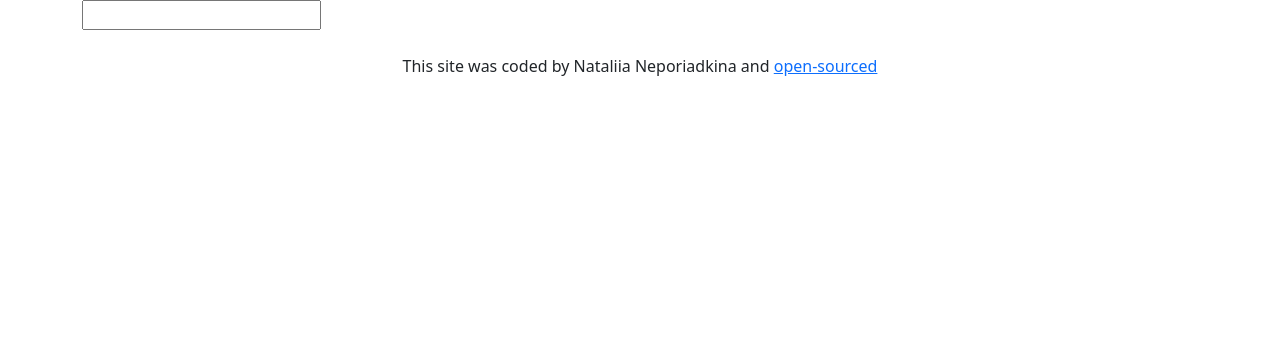
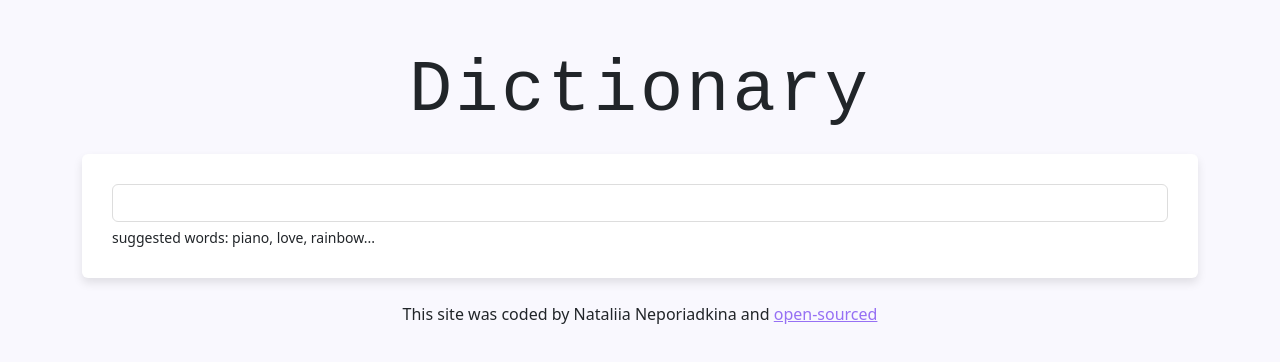
Before and after one commit to natalinep/dictionary-project, a React (Create React App) app: page / in a window 1280 px wide. Shown: the top 362 px of the page. Built offline with nearby package versions, Linux system fonts and the light colour scheme.

Commit message:
Added CSS

```diff
--- a/src/App.css
+++ b/src/App.css
@@ -0,0 +1,7 @@
+body {
+  background: #f9f8fe;
+}
+
+a {
+  color: #9670f4;
+}
--- a/src/Dictionary.css
+++ b/src/Dictionary.css
@@ -0,0 +1,78 @@
+.Dictionary section {
+  background: white;
+  padding: 30px;
+  border-radius: 6px;
+  box-shadow: 0 5px 10px rgb(0 0 0 / 10%);
+  margin: 20px 0;
+}
+
+.Dictionary h1 {
+  font-size: 72px;
+  letter-spacing: 3px;
+  font-family: monospace;
+}
+
+.Dictionary input {
+  width: 100%;
+  border-radius: 6px;
+  padding: 6px 10px;
+  color: #333;
+  border: 1px solid #ddd;
+}
+
+.hint {
+  font-size: 14px;
+  margin-top: 5px;
+}
+
+.Results h2 {
+  font-size: 36px;
+  font-weight: bold;
+  line-height: 1.5;
+}
+
+.Phonetic {
+  height: 60px;
+  position: relative;
+  margin: 20px 0;
+}
+
+.Phonetic .text {
+  opacity: 0.5;
+  font-weight: bold;
+  font-size: 24px;
+  position: absolute;
+  top: 7px;
+  margin-left: 30px;
+}
+
+.Meaning h3 {
+  font-size: 24px;
+  line-height: 1.5;
+  font-weight: bold;
+}
+
+.Meaning .definition-inner {
+  margin-top: 10px;
+}
+
+.Example {
+  color: #70757a;
+  font-style: italic;
+}
+
+.Synonyms {
+  margin: 15px 0 0;
+  padding: 0;
+}
+
+ul {
+  margin: 0;
+  padding: 0;
+}
+
+.Synonyms li {
+  font-size: 13px;
+  display: inline-block;
+  padding-right: 15px;
+}
--- a/src/Dictionary.js
+++ b/src/Dictionary.js
@@ -19,6 +19,8 @@ export default function Dictionary() {
 
   return (
     <div className="Dictionary">
+      <h1 className="text-center mt-5 ">Dictionary</h1>
+      <section>
         <form onSubmit={search}>
           <input
             type="search"
@@ -26,6 +28,8 @@ export default function Dictionary() {
             onChange={(e) => setKeyword(e.target.value)}
           />
         </form>
+        <div className="hint">suggested words: piano, love, rainbow...</div>
+      </section>
       <Results result={result} />
     </div>
   );
--- a/src/Example.js
+++ b/src/Example.js
@@ -1,11 +1,10 @@
 import React from "react";
+
 export default function Example(props) {
   if (props.example) {
     return (
       <div className="Example">
-        <br />
-
-        <strong>Example:</strong>
+        <strong>Example: </strong>
         {props.example}
       </div>
     );
--- a/src/Meaning.js
+++ b/src/Meaning.js
@@ -1,22 +1,18 @@
 import React from "react";
 import Example from "./Example";
 import Synonyms from "./Synonyms";
-import "./Meaning.css";
 
 export default function Meaning(props) {
   return (
     <div className="Meaning">
+      <section>
         <h3> {props.meaning.partOfSpeech}</h3>
         {props.meaning.definitions.map(function (definitions, index) {
           if (index < 2) {
             return (
-            <div key={index}>
-              <p>
-                <strong>Definition:</strong>
-                {definitions.definition}
-
+              <div key={index} className="definition-inner">
+                <div className="definition">{definitions.definition}</div>
                 <Example example={definitions.example} />
-              </p>
               </div>
             );
           }
@@ -24,6 +20,7 @@ export default function Meaning(props) {
         })}
 
         <Synonyms synonyms={props.meaning.synonyms} />
+      </section>
     </div>
   );
 }
--- a/src/Phonetic.js
+++ b/src/Phonetic.js
@@ -7,8 +7,7 @@ export default function Phonetic(props) {
     return (
       <div className="Phonetic">
         <ReactAudioPlayer src={props.phonetic.audio} controls />
-
-        {props.phonetic.text}
+        <span className="text">{props.phonetic.text}</span>
       </div>
     );
   }
--- a/src/Results.js
+++ b/src/Results.js
@@ -1,12 +1,12 @@
 import React from "react";
 import Meaning from "./Meaning";
 import Phonetic from "./Phonetic";
-import "./Results.css";
 
 export default function Results(props) {
   if (props.result) {
     return (
       <div className="Results">
+        <section>
           <h2>{props.result.word}</h2>
           {props.result.phonetics.map((phonetic, index) => {
             return (
@@ -15,6 +15,8 @@ export default function Results(props) {
               </div>
             );
           })}
+        </section>
+
         {props.result.meanings.map((meaning, index) => {
           return (
             <div key={index}>
--- a/src/Synonyms.js
+++ b/src/Synonyms.js
@@ -1,11 +1,9 @@
 import React from "react";
-import "./Synonyms.css";
 
 export default function Synonyms(props) {
   if (props.synonyms.length !== 0) {
     return (
       <div className="Synonyms">
-        <strong>Synonyms:</strong>
         <ul>
           {props.synonyms.map((e) => {
             return <li>{e}</li>;
```
Also changed, not shown: src/Meaning.css (deleted), src/Results.css (deleted), src/Synonyms.css (deleted), src/logo.svg (deleted). Lines whose indentation alone changed are shown as unchanged.
